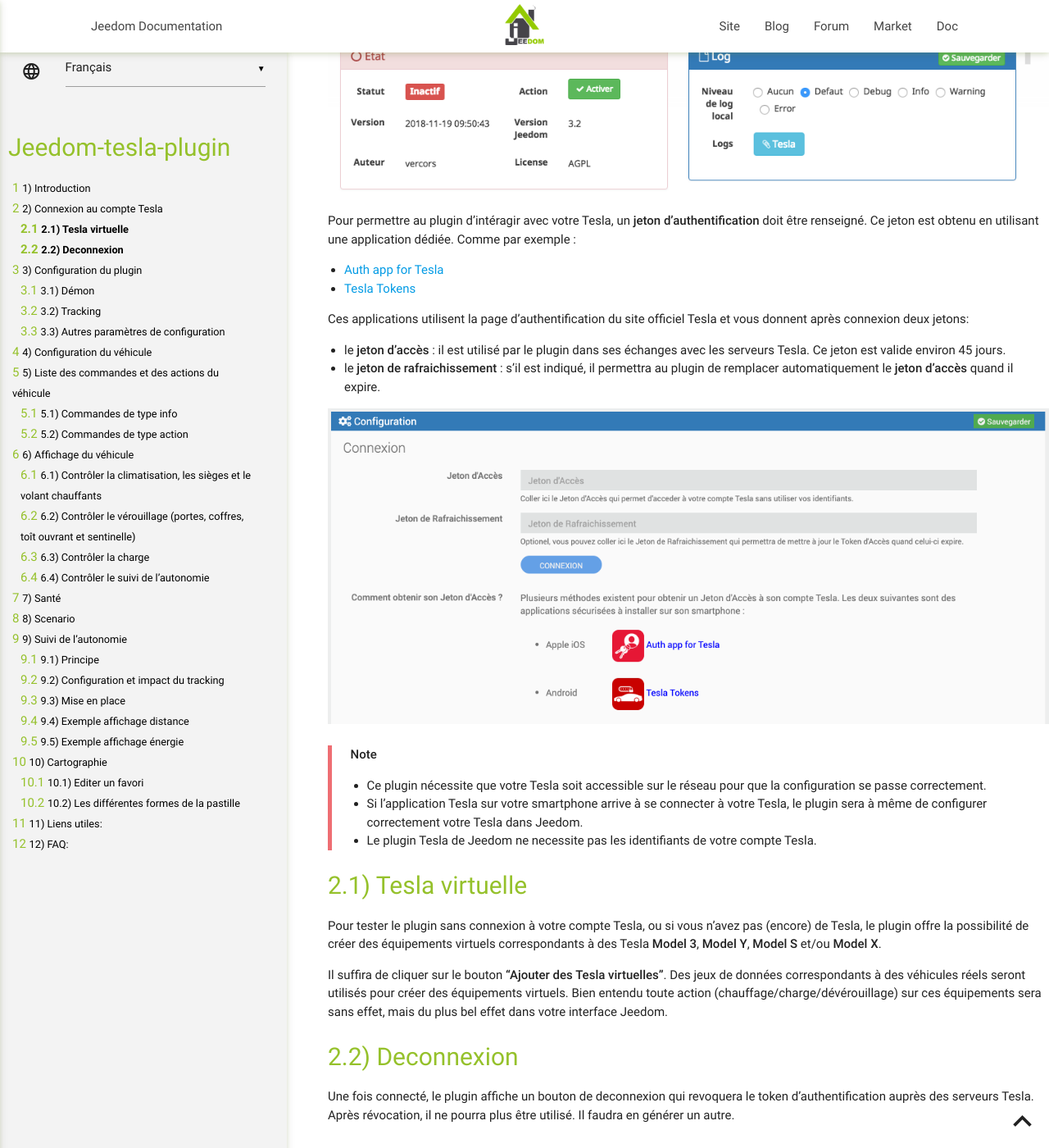
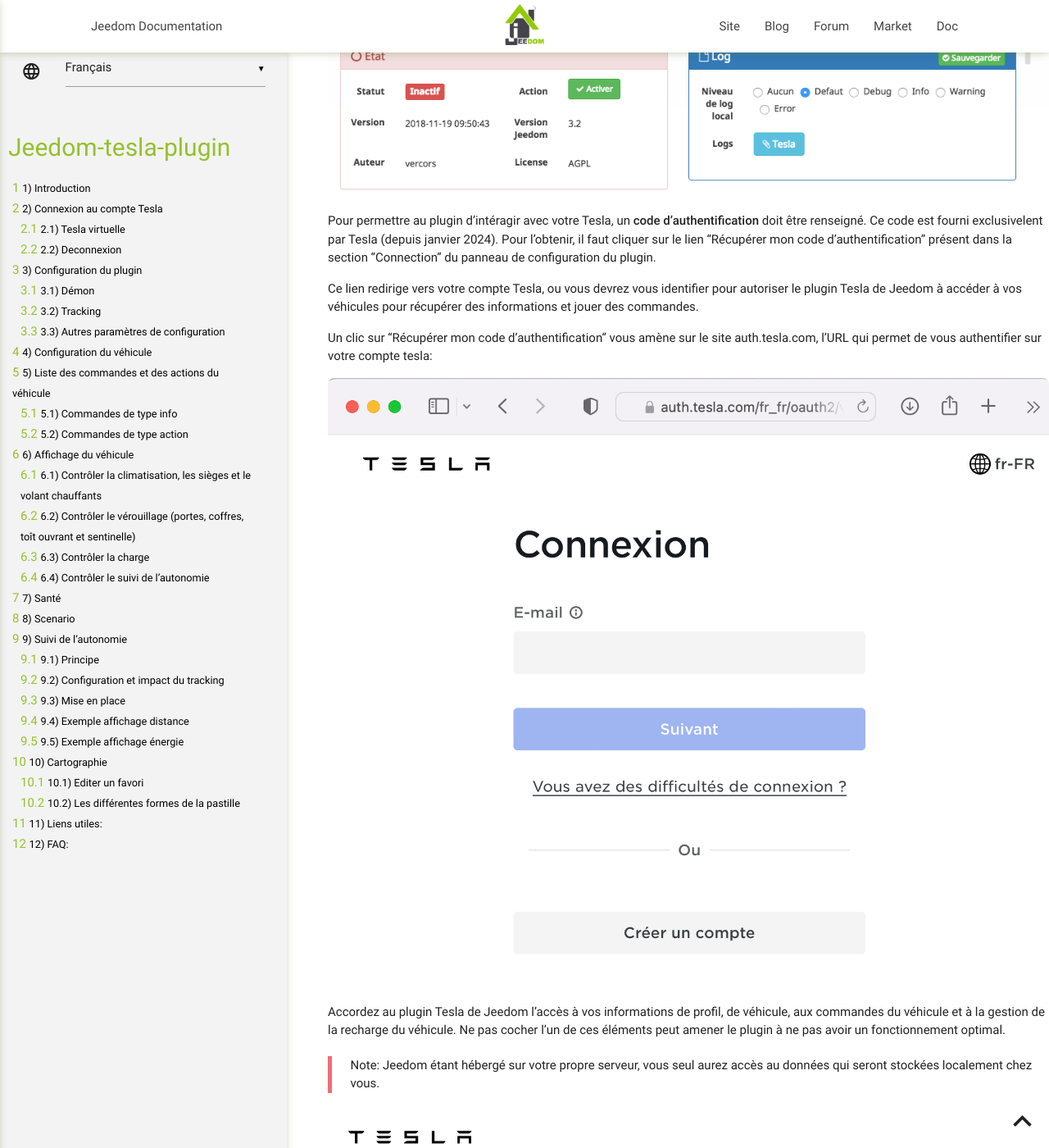
Before and after one commit to vercorsio/jeedom-tesla-plugin, a Jekyll site: the page built from fr_FR/index.md, in a window 1280 px wide and 1400 px high, scrolled down 1887 px. Shown: the whole window at 82% size. Built offline with Jekyll 4.4.1, drawn with Linux system fonts in a browser that asks for light colours; our own code applies the rules of GitHub Pages for plain Markdown files; some of the changed text lies outside the part shown.

Commit message:
Update doc next to new API

```diff
--- a/fr_FR/index.md
+++ b/fr_FR/index.md
@@ -26,25 +26,46 @@
 =======================
 
 La configuration est très simple, après téléchargement du plugin, il
-vous suffit de l’activer et de renseigner le jeton d'accès necessaire pour accéder à votre compte Tesla.
+vous suffit de l’activer et de renseigner le **code d'authentification** nécessaire pour accéder à votre compte Tesla.
 
 ![config](../images/configPlugin-1.png)
 
-Pour permettre au plugin d'intéragir avec votre Tesla, un **jeton d'authentification** doit être renseigné. Ce jeton est obtenu en utilisant une application dédiée. Comme par exemple :
- * [Auth app for Tesla](https://apps.apple.com/us/app/auth-app-for-tesla/id1552058613)
-  * [Tesla Tokens](https://play.google.com/store/apps/details?id=net.leveugle.teslatokens)
+Pour permettre au plugin d'intéragir avec votre Tesla, un **code d'authentification** doit être renseigné. Ce code est fourni exclusivelent par Tesla (depuis janvier 2024). Pour l'obtenir, il faut cliquer sur le lien "Récupérer mon code d'authentification" présent dans la section "Connection" du panneau de configuration du plugin.
 
-Ces applications utilisent la page d'authentification du site officiel Tesla et vous donnent après connexion deux jetons:
- * le **jeton d'accès** : il est utilisé par le plugin dans ses échanges avec les serveurs Tesla. Ce jeton est valide environ 45 jours.
-  * le **jeton de rafraichissement** : s'il est indiqué, il permettra au plugin de remplacer automatiquement le **jeton d'accès** quand il expire.
+Ce lien redirige vers votre compte Tesla, ou vous devrez vous identifier pour autoriser le plugin Tesla de Jeedom à accéder à vos véhicules pour récupérer des informations et jouer des commandes.
+
+Un clic sur "Récupérer mon code d'authentification" vous amène sur le site auth.tesla.com, l'URL qui permet de vous authentifier sur votre compte tesla:
+
+<img src="../images/tesla_cnx1.png" alt="drawing"  style="border-radius:8px;"/>
+
+Accordez au plugin Tesla de Jeedom l'accès à vos informations de profil, de véhicule, aux commandes du véhicule et à la gestion de la recharge du véhicule. Ne pas cocher l'un de ces éléments peut amener le plugin à ne pas avoir un fonctionnement optimal.
+
+> Note: Jeedom étant hébergé sur votre propre serveur, vous seul aurez accès au données qui seront stockées localement chez vous.
+
+<img src="../images/tesla_rights.png" alt="drawing"  style="border-radius:8px;"/>
+
+Après avoir accordé les droits au plugin tesla, "Jeedom Tesla Plugin" sera ajouté à la liste de vos Applications tierces. En cliquant sur "Gérer", vous pourrez supprimer le lien. Dès lors le plugin n'aura plus accès à vos véhicules. Il faudra recliquer sur "Récupérer mon code d'authentification"
+<img src="../images/tesla_appTierces.png" alt="drawing"  style="border-radius:8px;"/>
+
+Le code d'authentification est affiché sur une page dédiée qui n'est utilisée que pour ce but. Copiez ce code (en cliquant sur l'icone à droite du code affiché) et collez-le dans le panneau de configuration du plugin sur votre Jeedom.
+
+> Note: Ce code est à usage unique. Il est inutile de le conserver. Le plugin ne l'enregistre pas. IL ser simplement a obtenir les premiers jetons d'authentification.
+
+<img src="../images/tesla_code.png" alt="drawing"  style="border-radius:8px;"/>
+
+Cliquez ensuite sur "CONNEXION" et le plugin va obtenir deux jetons
+
+  * le **jeton d'accès** : il est utilisé par le plugin dans ses échanges avec les serveurs Tesla. Ce jeton est valide 8 heures.
+  * le **jeton de rafraichissement** : il permettra au plugin de remplacer automatiquement le **jeton d'accès** quand il expire, et d'obtenir un nouveau jeton de rafraichissement.
 
 
 ![config](../images/configPlugin-2.png)
+
 > **Note**
 >
->  - Ce plugin nécessite que votre Tesla soit accessible sur le réseau pour que la configuration se passe correctement.
+>  - Le plugin nécessite que votre Tesla soit accessible sur le réseau pour que la configuration se passe correctement. Assurez vous que la voiture soit réveillée au moment de l'activation du plugin.
 >  - Si l'application Tesla sur votre smartphone arrive à se connecter à votre Tesla, le plugin sera à même de configurer correctement votre Tesla dans Jeedom.
-> -  Le plugin Tesla de Jeedom ne necessite pas les identifiants de votre compte Tesla.
+> -  Le plugin Tesla de Jeedom **ne necessite pas** les identifiants de votre compte Tesla. Ne les transmettez a personne.
 
 Tesla virtuelle
 --
@@ -56,7 +77,7 @@
 Deconnexion
 --
 
-Une fois connecté, le plugin affiche un bouton de deconnexion qui revoquera le token d'authentification auprès des serveurs Tesla. Après révocation, il ne pourra plus être utilisé. Il faudra en générer un autre.
+Une fois connecté, le plugin affiche un bouton de deconnexion qui fermera la connexion ouverte. Les jetons d'accès seront revoqués auprès des serveurs Tesla. Le plugin ne sera plus fonctionel. Pour reconnecter, il faudra à nouveau récupérer un code d'authentification.
 
 Configuration du plugin
 =======================
@@ -478,9 +499,10 @@
  - Les notes de mise à jour : [ChangeLog](http://tesla.jeedom.free.fr/changelog)
  - Le forum officiel du plugin : [Forum Community de Jeedom](https://community.jeedom.com/tags/plugin-tesla)
  - Une mine d'info sur le [Forum Automobile Propre](https://forums.automobile-propre.com/topic/piloter-sa-tesla-avec-jeedom-13412)
+ - Une vidéo très demonstrative des possibilités du plugin proposée par XavMax un utilisateur du plugin : [video](https://www.youtube.com/watch?v=4p3vTRY0dNE)
  - Tweeterriennes et tweeterriens, RDV ici: [Tweeter @TeslaJeedom](https://twitter.com/TeslaJeedom)
  - Envie de poster un avis sur le plugin ? [Ajoutez le vôtre !](https://www.jeedom.com/market/?v=d&p=market&type=plugin&plugin_id=tesla)
- - Besoin d'une Tesla pour tester le plugin ? [Utilisez mon lien de parrainage !](http://ts.la/nicolas2320)
+ - Besoin d'une Tesla pour tester le plugin ? Utilisez mon lien de parrainage !  [http://ts.la/nicolas2320](https://www.tesla.com/fr_fr/referral/nicolas2320)
  - Envie de soutenir le développement du projet :
 
 
```
Also changed, not shown: other parts of fr_FR/index.md (+1 -1 lines), images/configPlugin-2.png, images/tesla_appTierces.png (added), images/tesla_cnx1.png (added), images/tesla_code.png (added), images/tesla_rights.png (added).
